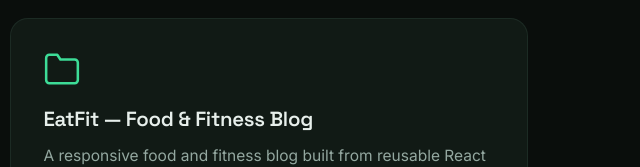
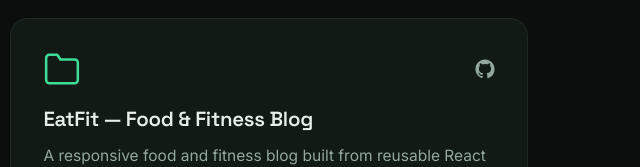
Before and after one commit to GOURAVSHUKLA/portfolio, a plain HTML site: page index.html in a window 1280 px wide. Shown: the part 3453-3620 px from the top of the page, 640-1280 px from the left. Drawn offline with Linux system fonts and the light colour scheme.

Commit message:
Link EatFit project card to its repository

```diff
--- a/index.html
+++ b/index.html
@@ -287,6 +287,11 @@
           <article class="project-card reveal">
             <div class="project-card-top">
               <svg class="project-folder" viewBox="0 0 24 24" fill="none" stroke="currentColor" stroke-width="1.6" stroke-linecap="round" stroke-linejoin="round" aria-hidden="true"><path d="M22 19a2 2 0 0 1-2 2H4a2 2 0 0 1-2-2V5a2 2 0 0 1 2-2h5l2 3h9a2 2 0 0 1 2 2z"/></svg>
+              <div class="project-links">
+                <a href="https://github.com/GOURAVSHUKLA/Eat-fit" target="_blank" rel="noopener noreferrer" aria-label="EatFit repository on GitHub">
+                  <svg viewBox="0 0 24 24" fill="currentColor" aria-hidden="true"><path d="M12 .5C5.65.5.5 5.65.5 12c0 5.08 3.29 9.39 7.86 10.91.58.11.79-.25.79-.55 0-.27-.01-1.17-.02-2.12-3.2.7-3.88-1.36-3.88-1.36-.52-1.33-1.28-1.68-1.28-1.68-1.04-.71.08-.7.08-.7 1.15.08 1.76 1.18 1.76 1.18 1.03 1.76 2.69 1.25 3.35.96.1-.75.4-1.25.72-1.54-2.55-.29-5.24-1.28-5.24-5.69 0-1.26.45-2.28 1.18-3.09-.12-.29-.51-1.46.11-3.05 0 0 .96-.31 3.15 1.18a10.9 10.9 0 0 1 2.87-.39c.97 0 1.95.13 2.87.39 2.19-1.49 3.15-1.18 3.15-1.18.62 1.59.23 2.76.11 3.05.74.81 1.18 1.83 1.18 3.09 0 4.42-2.7 5.39-5.27 5.68.41.36.78 1.06.78 2.14 0 1.54-.01 2.79-.01 3.17 0 .31.21.67.8.55A11.51 11.51 0 0 0 23.5 12C23.5 5.65 18.35.5 12 .5z"/></svg>
+                </a>
+              </div>
             </div>
             <h3 class="project-title">EatFit &mdash; Food &amp; Fitness Blog</h3>
             <p class="project-desc">A responsive food and fitness blog built from reusable React components with props and Hooks. Dynamic blog and recipe cards sit on a Flexbox and Grid layout that adapts cleanly through media queries.</p>
```
